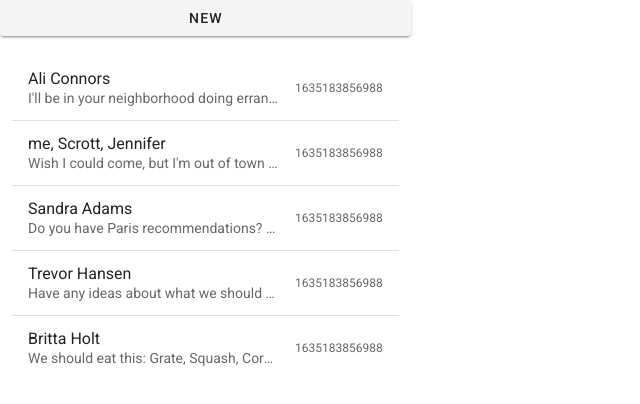
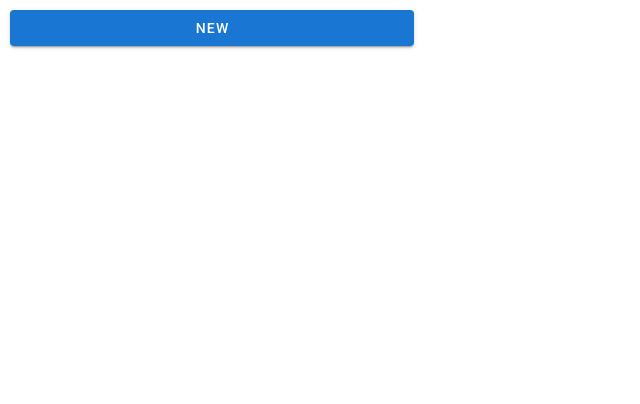
Before and after one commit to jwoodrow99/IdeaBook, a Vue app: page / in a window 1280 px wide. Shown: the top 404 px of the page, without its empty margins (0-640 px from the left). Built offline with nearby package versions, Linux system fonts and the light colour scheme; what @ckeditor/ckeditor5-vue2 would draw is missing.

Commit message:
Add delete confirm

```diff
--- a/src/App.vue
+++ b/src/App.vue
@@ -1,14 +1,14 @@
 <template>
   <v-app>
     <v-main>
-      <v-row>
-        <v-col cols="4">
-          <v-btn v-on:click="newItem()" block>New</v-btn>
-          <IdeaList :items="items" @select="select($event)"/>
+      <v-row style="height: 100vh; padding: 10px">
+        <v-col cols="4" style="max-height: 100%">
+          <v-btn color="primary" v-on:click="newItem()" block>New</v-btn>
+          <IdeaList :selected="selected" :items="items" @select="select($event)"/>
         </v-col>
 
-        <v-col cols="8">
-          <Details :key="selected" v-if="selected" :item="selected"/>
+        <v-col cols="8" style="max-height: 100%">
+          <Details :key="selected" v-if="selected" :item="selected" @save="save($event)" @remove="remove($event)"/>
         </v-col>
       </v-row>
     </v-main>
@@ -18,6 +18,8 @@
 <script>
 import IdeaList from './components/IdeaList';
 import Details from './components/Details';
+
+import {ls_set, ls_get} from './utility/localDB';
 
 export default {
   name: 'App',
@@ -36,51 +38,51 @@ export default {
     select(item){
       this.selected = item;
     },
+    save(item){
+      this.items.map((obj) => {
+        if(obj.id == item.id){
+          item.updted = Date.now();
+          return item;
+        }
+      });
+      this.selected = item;
+      ls_set('ideas', this.items);
+    },
+    remove(item){
+      this.items = this.items.filter((obj) => {
+        if(obj.id != item.id){
+          return obj;
+        }
+      });
+      this.selected = this.items[0];
+      ls_set('ideas', this.items);
+    },
     newItem(){
-      console.log("New Item");
+      let newItem = {
+        id: Date.now(),
+        created: Date.now(),
+        updted: Date.now(),
+        title: "",
+        text: "",
+      }
+
+      this.items.push(newItem);
+      this.selected = newItem;
+      ls_set('ideas', this.items);
     }
   },
 
   mounted() {
 
-    this.items = [
-      {
-        id: 10,
-        created: '1635183856988',
-        updted: '1635183856988',
-        title: 'Ali Connors',
-        text: `I'll be in your neighborhood doing errands this weekend. Do you want to hang out?`,
-      },
-      {
-        id: 20,
-        created: '1635183856988',
-        updted: '1635183856988',
-        text: `Wish I could come, but I'm out of town this weekend.`,
-        title: 'me, Scrott, Jennifer',
-      },
-      {
-        id: 30,
-        created: '1635183856988',
-        updted: '1635183856988',
-        text: 'Do you have Paris recommendations? Have you ever been?',
-        title: 'Sandra Adams',
-      },
-      {
-        id: 40,
-        created: '1635183856988',
-        updted: '1635183856988',
-        text: 'Have any ideas about what we should get Heidi for her birthday?',
-        title: 'Trevor Hansen',
-      },
-      {
-        id: 50,
-        created: '1635183856988',
-        updted: '1635183856988',
-        text: 'We should eat this: Grate, Squash, Corn, and tomatillo Tacos.',
-        title: 'Britta Holt',
-      },
-    ];
+    let db = ls_get('ideas');
 
+    if(db == null){
+      ls_set('ideas', []);
+      db = ls_get('ideas');
+    }
+
+    this.items = db;
+    this.selected = this.items[0];
   }
 };
 </script>
--- a/src/components/Details.vue
+++ b/src/components/Details.vue
@@ -1,21 +1,42 @@
 <template>
-  <v-container>
-    <v-row>
+    <v-row style="height: 100%;">
       <v-col cols="12">
 
         <v-text-field
-          label="Outlined"
+          label="Title"
           outlined
-          v-model="title"
+          v-model="item.title"
         ></v-text-field>
 
-        <ckeditor :key="text" :editor="editor" v-model="text" :config="editorConfig"></ckeditor>
+        <ckeditor :editor="editor" v-model="item.text" :config="editorConfig"></ckeditor>
 
-        <v-btn v-on:click="save()" block>Save</v-btn>
+        <v-row>
+          <v-col cols="6">
+            <v-btn color="primary" style="margin-top: 10px" v-on:click="save(item)" block>Save</v-btn>
+          </v-col>
+
+          <v-col cols="6">
+            <v-btn color="error" style="margin-top: 10px" @click="confirmDelete = true" block>Delete</v-btn>
+          </v-col>
+        </v-row>
+
+      <v-dialog
+        v-model="confirmDelete"
+        max-width="300"
+      >
+        <v-card>
+          <v-card-title class="justify-center">Confirm Delete</v-card-title>
+          <v-card-text>{{item.title}}</v-card-text>
+          <v-card-text v-html="formattedTest"></v-card-text>
+          <v-card-actions class="justify-space-between">
+            <v-btn color="error" text @click="remove(item)">Delete</v-btn>
+            <v-btn color="primary" text @click="confirmDelete = false">Close</v-btn>
+          </v-card-actions>
+        </v-card>
+      </v-dialog>
 
       </v-col>
     </v-row>
-  </v-container>
 </template>
 
 <script>
@@ -34,8 +55,7 @@
     ],
 
     data: () => ({
-      title: "",
-      text: "",
+      confirmDelete: false,
       editor: ClassicEditor,
       editorConfig: {
         // plugins: [
@@ -104,19 +124,38 @@
 						'tableProperties'
 					]
 				},
+        placeholder: 'Write out your idea here...'
       }
     }),
 
-    methods: {
-      save(){
-        console.log(this.title);
-        console.log(this.text);
+    computed: {
+      formattedTest: function(){
+        return this.item.text.slice(0, 100);
       }
     },
 
+    methods: {
+      save(item){
+        this.$emit('save', item);
+      },
+      remove(item){
+        this.confirmDelete = false;
+        this.$emit('remove', item);
+      },
+    },
+
     mounted() {
-      this.title = this.item.title;
-      this.text = this.item.text;
+
     },
   }
 </script>
+
+<style lang="scss" scoped>
+
+</style>
+
+<style lang="scss">
+  .ck-editor__editable {
+    height: 60vh;
+   }
+</style>
--- a/src/components/IdeaList.vue
+++ b/src/components/IdeaList.vue
@@ -1,19 +1,18 @@
 <template>
   <v-container>
     <v-row>
-      <v-col cols="12">
-        <v-list two-line>
-
+      <v-col cols="12" style="padding: 0px;">
+        <v-list style="max-height: 100%" class="overflow-y-auto" two-line>
             <template v-for="(item, index) in items">
               <v-list-item v-on:click="select(item)" :class="(selected == item)?'active':''" :key="item.id">
                 <template>
                   <v-list-item-content>
                     <v-list-item-title v-text="item.title"></v-list-item-title>
-                    <v-list-item-subtitle v-html="item.text"></v-list-item-subtitle> <!-- v-text="item.text" -->
+                    <v-list-item-subtitle v-html="item.text"></v-list-item-subtitle>
                   </v-list-item-content>
 
                   <v-list-item-action>
-                    <v-list-item-action-text v-text="item.created"></v-list-item-action-text>
+                    <v-list-item-action-text v-text="formatDate(item.created)"></v-list-item-action-text>
                   </v-list-item-action>
                 </template>
               </v-list-item>
@@ -23,7 +22,6 @@
                 :key="index"
               ></v-divider>
             </template>
-
         </v-list>
       </v-col>
     </v-row>
@@ -36,16 +34,21 @@
 
     props: [
       'items',
+      'selected'
     ],
 
     data: () => ({
-      selected: {},
+      //selected: {},
     }),
 
     methods: {
       select(item){
         this.$emit('select', item);
         this.selected = item;
+      },
+      formatDate(dateString){
+        let dateObj = new Date(Number(dateString));
+        return dateObj.toLocaleDateString();
       }
     },
 
--- /dev/null
+++ b/src/utility/localDB.js
@@ -0,0 +1,18 @@
+function ls_set(name, value){
+    localStorage.setItem(name, JSON.stringify({
+        data: value
+    }));
+}
+
+function ls_get(name){
+
+    let raw = localStorage.getItem(name);
+
+    if (raw){
+        return JSON.parse(raw)?.data;
+    } else {
+        return null;
+    }
+}
+
+export { ls_set, ls_get };
```
